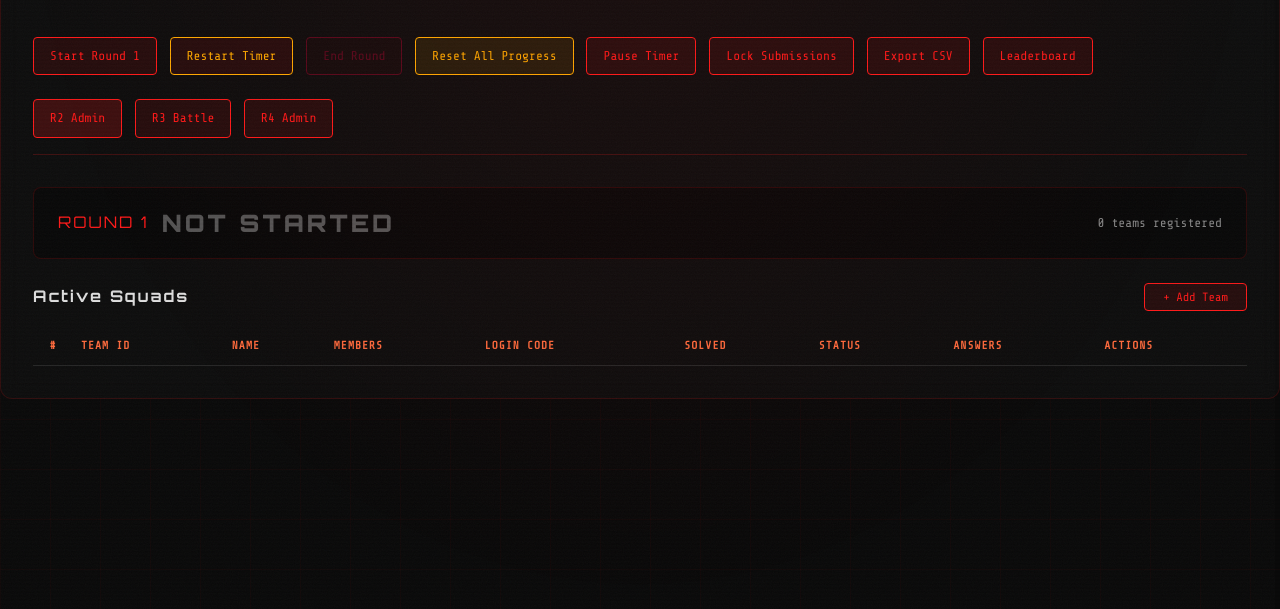
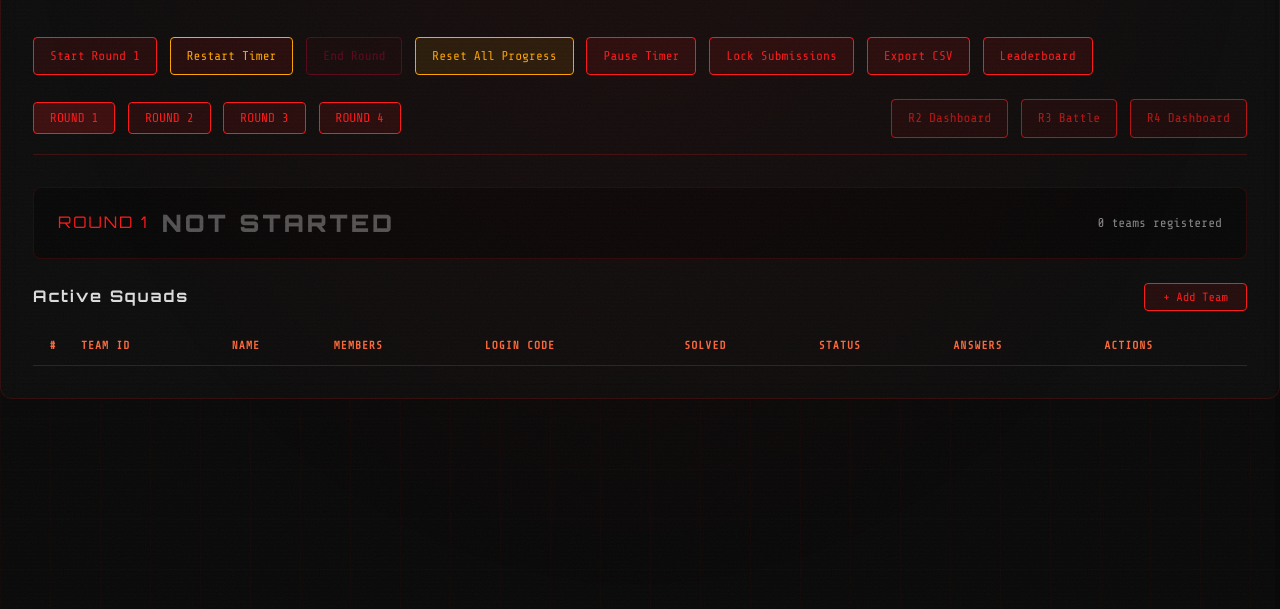
Before and after one commit to kulkarni-v-ai/tech-escape-arena, a website: page views/admin.html in a window 1280 px wide. Shown: the part 181-790 px from the top of the page. Drawn offline with nearby package versions, Linux system fonts and the light colour scheme; no server answers; sample sign-in values are in the browser's storage.

Commit message:
Add round selector UI and fix server round selection logic

```diff
--- a/views/admin.html
+++ b/views/admin.html
@@ -287,9 +287,15 @@
         <a href="/results.html" class="btn-admin" style="text-decoration:none;">Leaderboard</a>
       </div>
       <div class="admin-controls" style="margin-top:0.5rem;">
-        <a href="round2" class="btn-admin" style="text-decoration:none;background:rgba(255,26,26,0.2);">R2 Admin</a>
+        <button class="btn-admin round-select-btn" data-round="1">ROUND 1</button>
+        <button class="btn-admin round-select-btn" data-round="2">ROUND 2</button>
+        <button class="btn-admin round-select-btn" data-round="3">ROUND 3</button>
+        <button class="btn-admin round-select-btn" data-round="4">ROUND 4</button>
+      </div>
+      <div class="admin-controls" style="margin-top:0.5rem; opacity:0.7;">
+        <a href="round2" class="btn-admin" style="text-decoration:none;">R2 Dashboard</a>
         <a href="/cyberbattle.html" class="btn-admin" style="text-decoration:none;">R3 Battle</a>
-        <a href="round4" class="btn-admin" style="text-decoration:none;">R4 Admin</a>
+        <a href="round4" class="btn-admin" style="text-decoration:none;">R4 Dashboard</a>
       </div>
     </div>
 
```
Also changed, not shown: server.js (+12 -2 lines).
